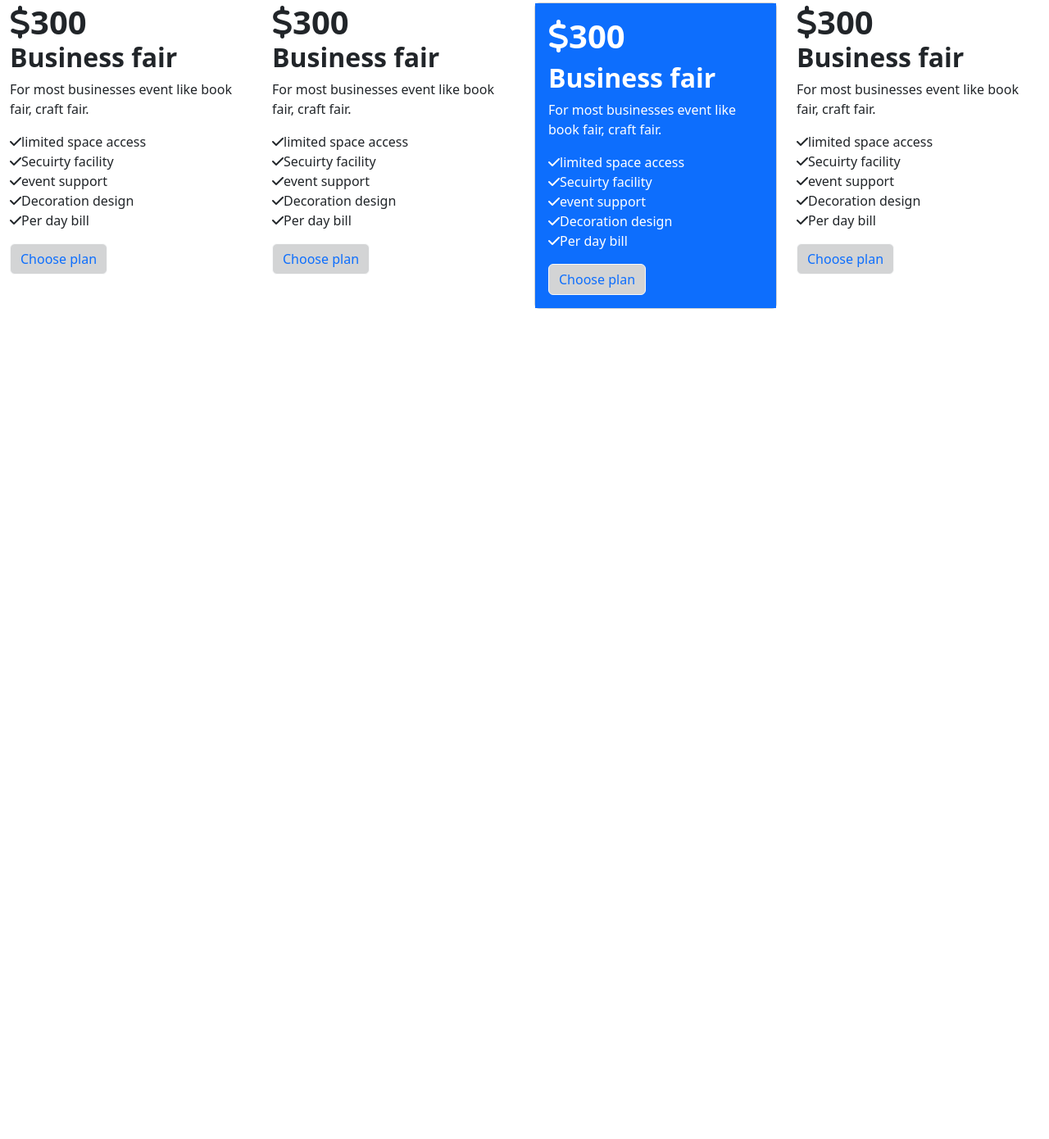
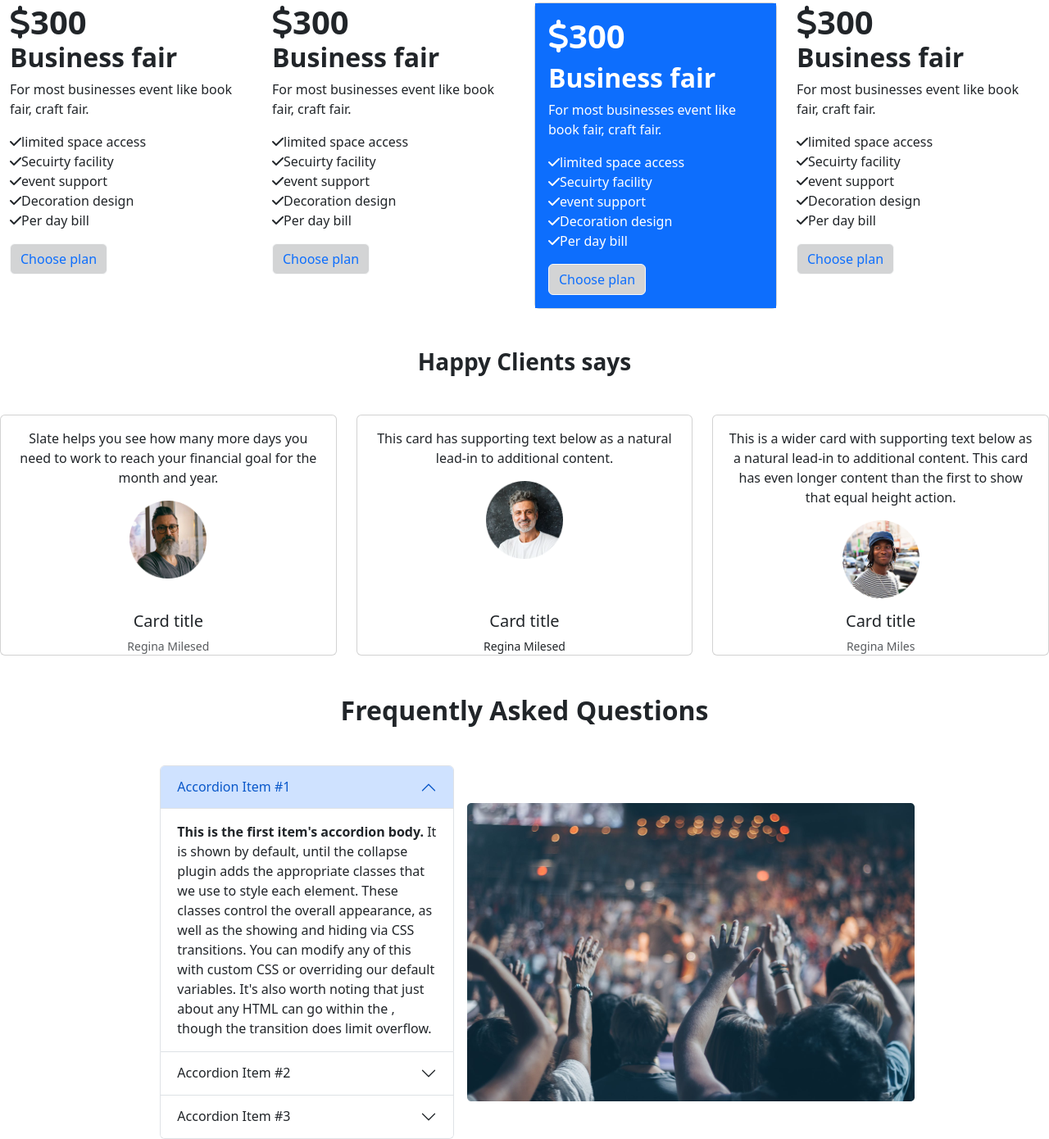
Before and after one commit to RabeyaAkter78/practice-project-conventioncenter, a plain HTML site: page index.html in a window 1280 px wide. Shown: the part 1169-2559 px from the top of the page at 82% size. Before the commit the page ends 1546 px from the top, so only its background shows below. Drawn offline with Linux system fonts and the light colour scheme.

Commit message:
added final

```diff
--- a/index.html
+++ b/index.html
@@ -189,9 +189,117 @@
             </div>
           </div>
         </div>
-
     </div>
 </section>
+<!-- ------------------------------Revews-------------------------- -->
+<section class="text-center m-0 overflow-hidden">
+<h3 class="text-center fw-bold my-5">Happy Clients says</h3>
+
+<div class="row row-cols-1 row-cols-md-3 g-4">
+    <div class="col">
+      <div class="card h-100">
+        <div class="card-body">
+          <p class="card-text">Slate helps you see how
+            many more days you need
+            to work to reach your financial
+            goal for the month and year.</p>
+            <img src="icons/images/person 1.png" class="card-img-top" alt="...">
+        </div>
+
+            <h5 class=>Card title</h5>
+          <small class="text-muted">Regina Milesed</small>
+
+      </div>
+    </div>
+    <div class="col">
+      <div class="card h-100">
+
+        <div class="card-body">
+
+          <p class="card-text">This card has supporting text below as a natural lead-in to additional content.</p>
+          <img src="icons/images/person 2.png" class="card-img-top" alt="...">
+        </div>
+
+            <h5 class="">Card title</h5>
+          <small class="">Regina Milesed</small>
+
+      </div>
+    </div>
+    <div class="col">
+      <div class="card h-100">
+
+        <div class="card-body">
+
+          <p class="card-text">This is a wider card with supporting text below as a natural lead-in to additional content. This card has even longer content than the first to show that equal height action.</p>
+          <img src="icons/images/person 3.png" class="card-img-top" alt="...">
+        </div>
+
+            <h5 class="">Card title</h5>
+          <small class="text-muted">Regina Miles</small>
+
+      </div>
+    </div>
+  </div>
+</section>
+<!-- -----------------------Accordin FAQS------------------- -->
+<section>
+<h2 class="text-center fw-bold my-5" >Frequently Asked Questions</h2>
+<div class="container row  row-cols-md-3 d-flex justify-content-center align-items-center g-3">
+    <div class="">
+        <div class="accordion" id="accordionExample">
+            <div class="accordion-item">
+              <h2 class="accordion-header" id="headingOne">
+                <button class="accordion-button" type="button" data-bs-toggle="collapse" data-bs-target="#collapseOne" aria-expanded="true" aria-controls="collapseOne">
+                  Accordion Item #1
+                </button>
+              </h2>
+              <div id="collapseOne" class="accordion-collapse collapse show" aria-labelledby="headingOne" data-bs-parent="#accordionExample">
+                <div class="accordion-body">
+                  <strong>This is the first item's accordion body.</strong> It is shown by default, until the collapse plugin adds the appropriate classes that we use to style each element. These classes control the overall appearance, as well as the showing and hiding via CSS transitions. You can modify any of this with custom CSS or overriding our default variables. It's also worth noting that just about any HTML can go within the , though the transition does limit overflow.
+                </div>
+              </div>
+            </div>
+            <div class="accordion-item">
+              <h2 class="accordion-header" id="headingTwo">
+                <button class="accordion-button collapsed" type="button" data-bs-toggle="collapse" data-bs-target="#collapseTwo" aria-expanded="false" aria-controls="collapseTwo">
+                  Accordion Item #2
+                </button>
+              </h2>
+              <div id="collapseTwo" class="accordion-collapse collapse" aria-labelledby="headingTwo" data-bs-parent="#accordionExample">
+                <div class="accordion-body">
+                  <strong>This is the second item's accordion body.</strong> It is hidden by default, until the collapse plugin adds the appropriate classes that we use to style each element. These classes control the overall appearance, as well as the showing and hiding via CSS transitions. You can modify any of this with custom CSS or overriding our default variables. It's also worth noting that just about any HTML can go within the , though the transition does limit overflow.
+                </div>
+              </div>
+            </div>
+            <div class="accordion-item">
+              <h2 class="accordion-header" id="headingThree">
+                <button class="accordion-button collapsed" type="button" data-bs-toggle="collapse" data-bs-target="#collapseThree" aria-expanded="false" aria-controls="collapseThree">
+                  Accordion Item #3
+                </button>
+              </h2>
+              <div id="collapseThree" class="accordion-collapse collapse" aria-labelledby="headingThree" data-bs-parent="#accordionExample">
+                <div class="accordion-body">
+                  <strong>This is the third item's accordion body.</strong> It is hidden by default, until the collapse plugin adds the appropriate classes that we use to style each element. These classes control the overall appearance, as well as the showing and hiding via CSS transitions. You can modify any of this with custom CSS or overriding our default variables. It's also worth noting that just about any HTML can go within the , though the transition does limit overflow.
+                </div>
+              </div>
+            </div>
+          </div>
+    </div>
+
+      <div>
+        <img src="./icons/images/people.png" alt="">
+      </div>
+</div>
+</section>
+<!-- <footer>
+    <div class="container  text-center my-5">
+        <div class="card-body bg-body-tertiary">
+          <h5 class="card-title">Special title treatment</h5>
+          <p class="card-text">With supporting text below as a natural lead-in to additional content.</p>
+        </div>
+      </div>
+
+</footer> -->
     <!-- bs-js -->
     <script src="js/bootstrap.js"></script>
 </body>
```
Also changed, not shown: css/bootstrap.css.
